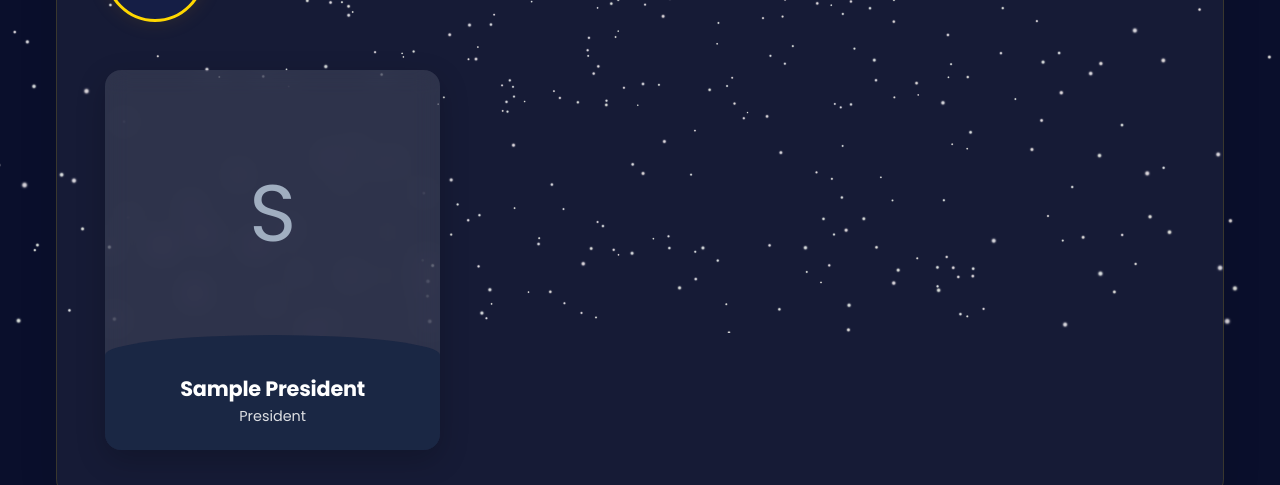
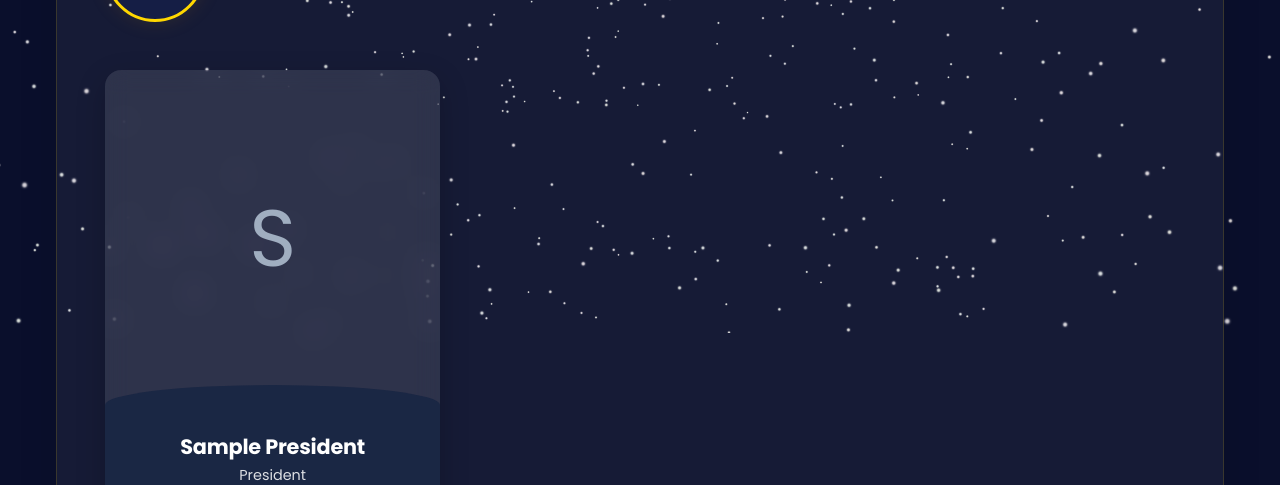
Before and after one commit to JewalHanan/St-Mary-s-OSC-Parish-Website, a Next.js app: page /ministries in a window 1280 px wide. Shown: the part 467-952 px from the top of the page. Built offline with nearby package versions, Linux system fonts and the light colour scheme; no server answers.

Commit message:
feat: alter ministry card aspect ratio to 3:4 portrait and increase server upload limits to 10mb

```diff
--- a/next.config.ts
+++ b/next.config.ts
@@ -13,6 +13,12 @@ const nextConfig: NextConfig = {
       },
     ],
   },
+  serverExternalPackages: ['bcrypt'],
+  experimental: {
+    serverActions: {
+      bodySizeLimit: '10mb',
+    },
+  },
 };
 
 export default nextConfig;
--- a/src/app/admin/parish/page.tsx
+++ b/src/app/admin/parish/page.tsx
@@ -193,7 +193,7 @@ export default function ParishCommitteeManager() {
                                             Remove
                                         </Button>
                                     )}
-                                    <p style={{ color: 'var(--text-secondary)', fontSize: '0.8rem', marginTop: '4px' }}>Max 2MB, JPEG/PNG</p>
+                                    <p style={{ color: 'var(--text-secondary)', fontSize: '0.8rem', marginTop: '4px' }}>Max 10MB, Image</p>
                                 </div>
                                 <input
                                     ref={fileInputRef}
--- a/src/styles/Organisations.module.css
+++ b/src/styles/Organisations.module.css
@@ -114,7 +114,9 @@
 
 .leaderCard {
     display: block;
-    height: 380px;
+    aspect-ratio: 3 / 4;
+    height: auto;
+    width: 100%;
     padding: 0 !important;
     background: transparent !important;
     border: none !important;
```
